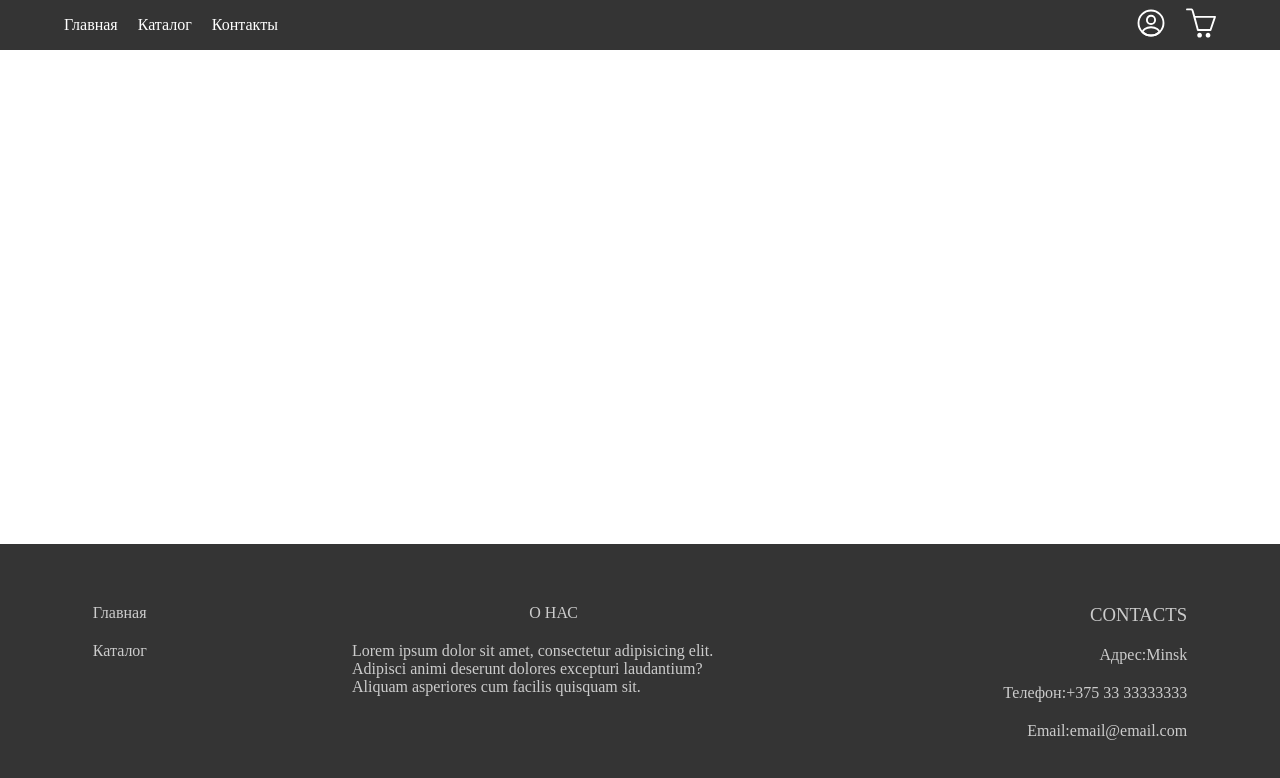
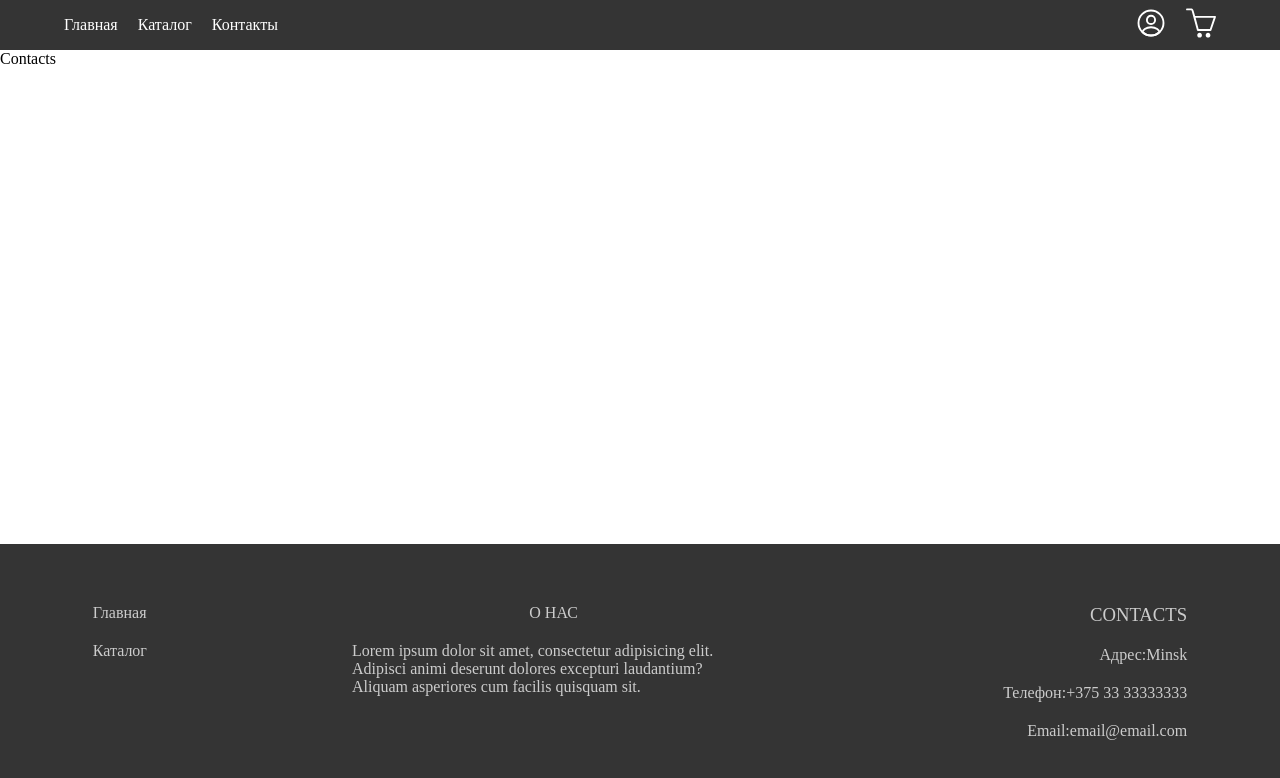
Before and after one commit to AleksTimofeev/online-store-front, a React (Create React App) app: page /contacts in a window 1280 px wide. Shown: the top 778 px of the page. Built offline with nearby package versions, Linux system fonts and the light colour scheme; no server answers.

Commit message:
add contacts page

```diff
--- a/src/App.tsx
+++ b/src/App.tsx
@@ -13,6 +13,7 @@ import {Basket} from "./features/Basket/Basket";
 import {PrivateRoute} from "./pages/PrivateRoute/PrivateRoute";
 import {RegistrationPage} from "./features/auth/registration/RegistrationPage";
 import {RequestStatus} from "./constants/enum";
+import {ContactsPage} from "./pages/ContactsPage/ContactsPage";
 
 function App() {
 
@@ -32,6 +33,7 @@ function App() {
           <Route path={'login'} element={<LoginPage/>}/>
           <Route path={'registration'} element={<RegistrationPage/>}/>
           <Route path={'catalog'} element={<Catalog/>}/>
+          <Route path={'contacts'} element={<ContactsPage/>}/>
           <Route path={'catalog/:productId'} element={<Product/>}/>
           <Route path={'basket'} element={
             <PrivateRoute>
--- /dev/null
+++ b/src/pages/ContactsPage/ContactsPage.tsx
@@ -0,0 +1,9 @@
+import React from 'react';
+
+export const ContactsPage = () => {
+  return (
+    <div>
+      Contacts
+    </div>
+  );
+}
```
Also changed, not shown: src/pages/ContactsPage/ContactsPage.module.scss (added).
